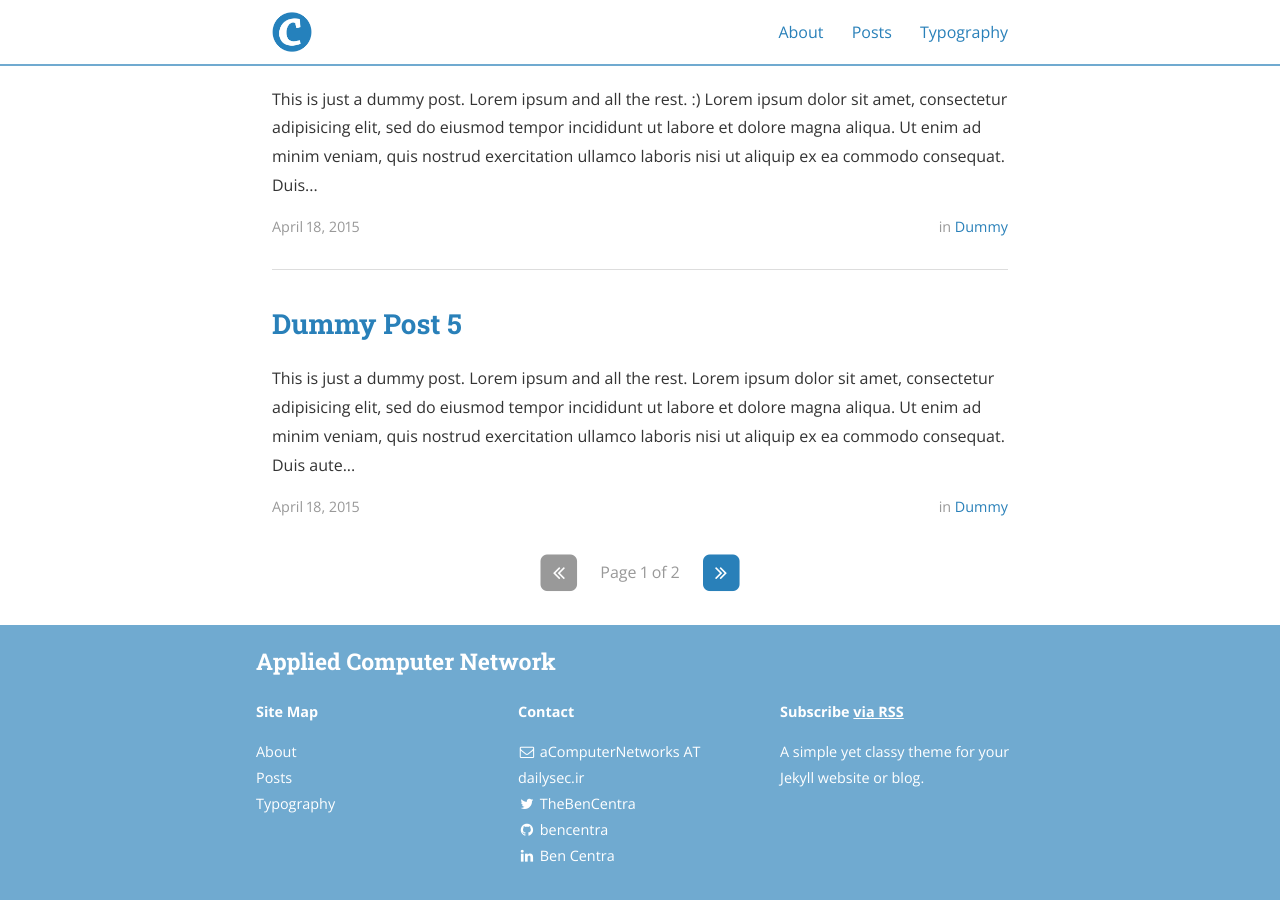
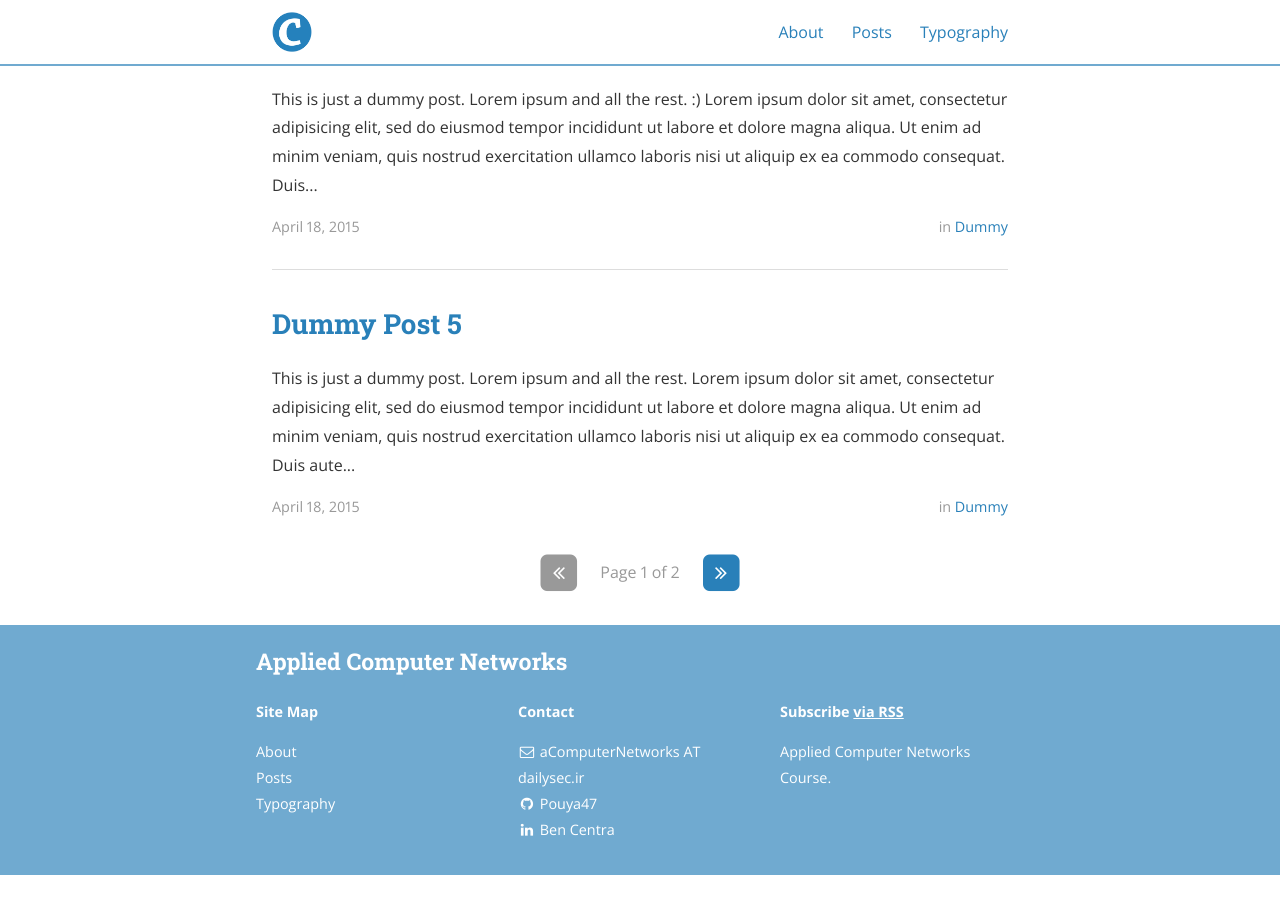
Before and after one commit to aComputerNetworks/aComputerNetworks.github.io, a Jekyll site: the page built from index.html, in a window 1280 px wide and 900 px high, scrolled down 1300 px. Built offline with Jekyll 4.4.1, drawn with Linux system fonts in a browser that asks for light colours; nearby versions of some CDN libraries; the list of posts is cut into pages by our own code; after the commit the page ends 2175 px from its top, so only the background shows below that; some of the changed text lies outside the part shown.

```diff
--- a/_config.yml
+++ b/_config.yml
@@ -9,12 +9,12 @@ exclude:
   - "/vendor/"
 
 # Site settings
-title: Applied Computer Network
-subtitle: "Applied Computer Network Course"
+title: Applied Computer Networks
+subtitle: "Applied Computer Networks Course"
 email: aComputerNetworks AT dailysec.ir
-name: Pouya
+name: Amiri
 description: >
-  A simple yet classy theme for your Jekyll website or blog.
+  Applied Computer Networks Course.
 # Base URL of site (i.e. /blog). It should always start with a slash,
 # and never end with a slash. Set it to a blank value if hosting at the
 # root of your server.
@@ -78,8 +78,8 @@ descriptions:
 social:
   - name: Twitter
     icon: twitter
-    username: TheBenCentra
-    url: https://twitter.com/TheBenCentra
+    username:
+    url: ""
     desc: Follow me on Twitter
     share: true
 
@@ -92,15 +92,15 @@ social:
 
   - name: GitHub
     icon: github
-    username: bencentra
-    url: https://github.com/bencentra
+    username: Pouya47
+    url: https://github.com/Pouya47
     desc: Fork me on GitHub
     share: false
 
   - name: LinkedIn
     icon: linkedin
     username: Ben Centra
-    url: https://www.linkedin.com/pub/ben-centra/47/769/60a
+    url: https://www.linkedin.com/in/amiri-link/
     desc: Connect with me on LinkedIn
     share: true
 
```
